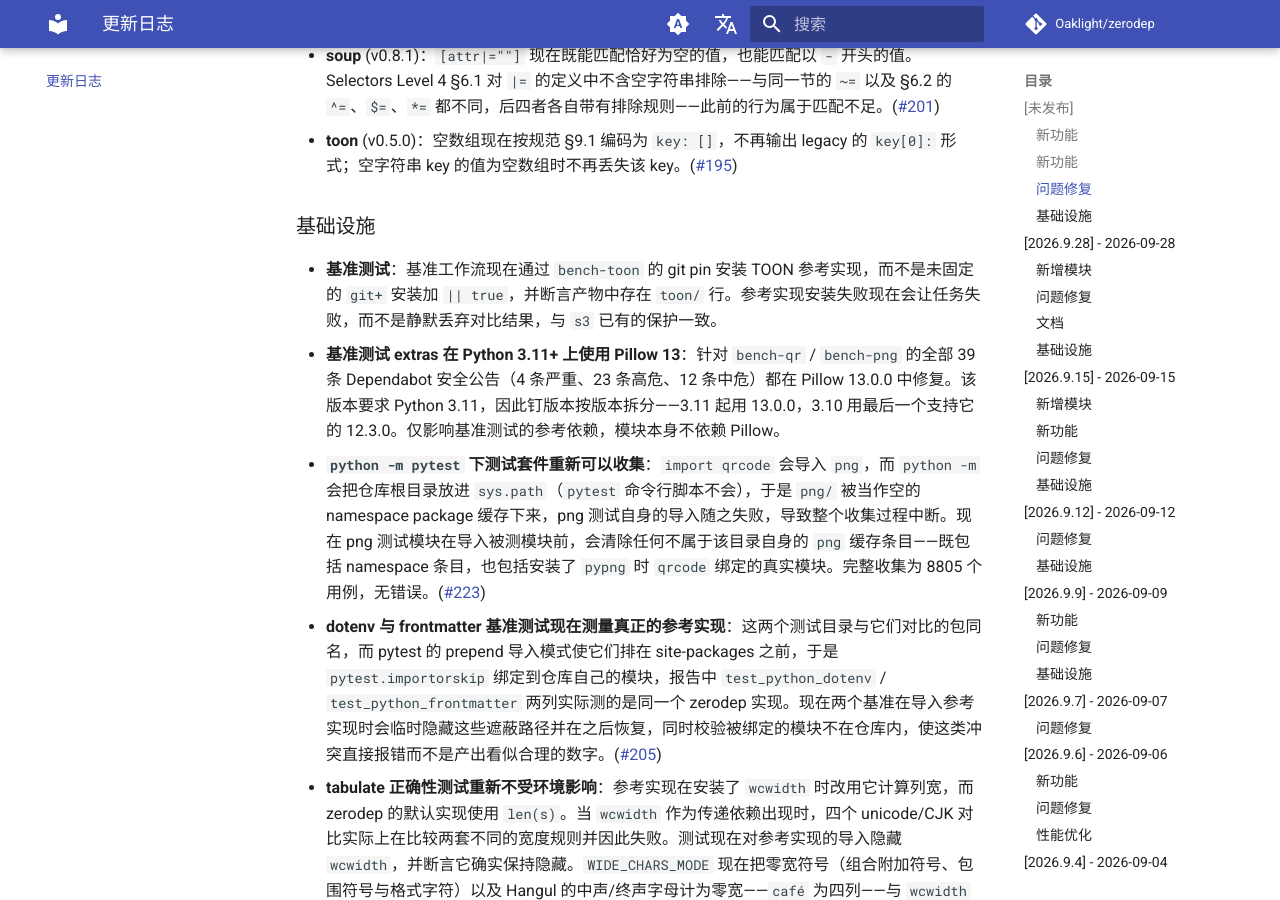
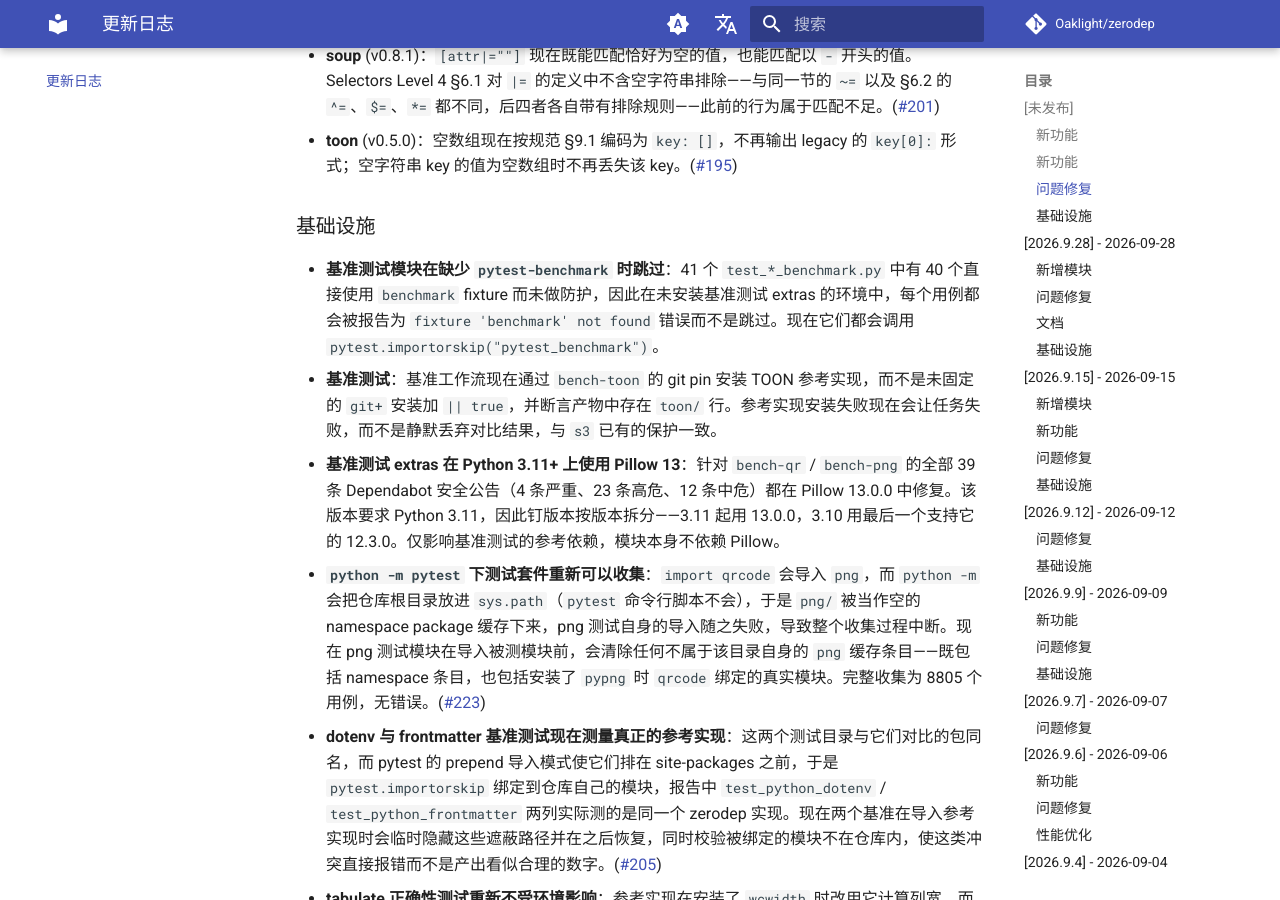
Before and after one commit to Oaklight/zerodep, an MkDocs documentation site: the page built from docs/changelog.md, in a window 1280 px wide and 900 px high, scrolled down 2714 px. Built offline with MkDocs 1.6.1 and Material for MkDocs 9.7.7, drawn with Linux system fonts in a browser that asks for light colours; comment, search, counter and statistics services are not loaded.

Commit message:
docs(changelog)：缺少 pytest-benchmark 时基准测试模块跳过

```diff
--- a/docs/changelog.md
+++ b/docs/changelog.md
@@ -33,6 +33,7 @@
 
 ### 基础设施
 
+- **基准测试模块在缺少 `pytest-benchmark` 时跳过**：41 个 `test_*_benchmark.py` 中有 40 个直接使用 `benchmark` fixture 而未做防护，因此在未安装基准测试 extras 的环境中，每个用例都会被报告为 `fixture 'benchmark' not found` 错误而不是跳过。现在它们都会调用 `pytest.importorskip("pytest_benchmark")`。
 - **基准测试**：基准工作流现在通过 `bench-toon` 的 git pin 安装 TOON 参考实现，而不是未固定的 `git+` 安装加 `|| true`，并断言产物中存在 `toon/` 行。参考实现安装失败现在会让任务失败，而不是静默丢弃对比结果，与 `s3` 已有的保护一致。
 - **基准测试 extras 在 Python 3.11+ 上使用 Pillow 13**：针对 `bench-qr` / `bench-png` 的全部 39 条 Dependabot 安全公告（4 条严重、23 条高危、12 条中危）都在 Pillow 13.0.0 中修复。该版本要求 Python 3.11，因此钉版本按版本拆分——3.11 起用 13.0.0，3.10 用最后一个支持它的 12.3.0。仅影响基准测试的参考依赖，模块本身不依赖 Pillow。
 - **`python -m pytest` 下测试套件重新可以收集**：`import qrcode` 会导入 `png`，而 `python -m` 会把仓库根目录放进 `sys.path`（`pytest` 命令行脚本不会），于是 `png/` 被当作空的 namespace package 缓存下来，png 测试自身的导入随之失败，导致整个收集过程中断。现在 png 测试模块在导入被测模块前，会清除任何不属于该目录自身的 `png` 缓存条目——既包括 namespace 条目，也包括安装了 `pypng` 时 `qrcode` 绑定的真实模块。完整收集为 8805 个用例，无错误。([#223](https://github.com/Oaklight/zerodep/issues/223))
```
